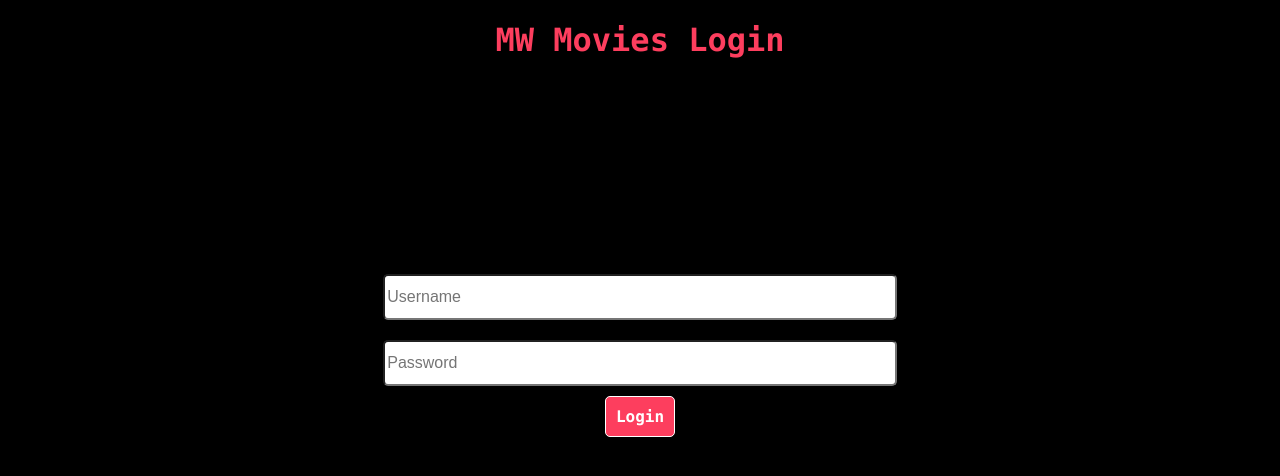
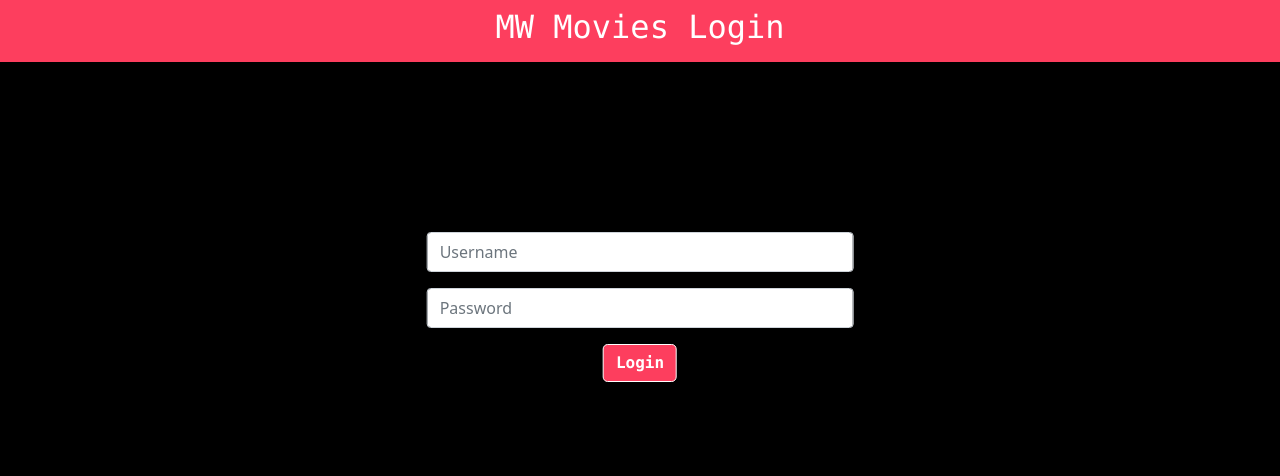
Before and after one commit to MohamedWSalah/STP-Task1, a plain HTML site: page index.html in a window 1280 px wide. Drawn offline with nearby package versions, Linux system fonts and the light colour scheme.

Commit message:
Added bootstrap and used its classes in index page

```diff
--- a/index.html
+++ b/index.html
@@ -1,22 +1,47 @@
 <!DOCTYPE html>
 <html>
   <head>
+    <meta name="viewport" content="width=device-width, initial-scale=1" />
+
+    <link
+      href="https://cdn.jsdelivr.net/npm/bootstrap@5.1.3/dist/css/bootstrap.min.css"
+      rel="stylesheet"
+      integrity="sha384-1BmE4kWBq78iYhFldvKuhfTAU6auU8tT94WrHftjDbrCEXSU1oBoqyl2QvZ6jIW3"
+      crossorigin="anonymous"
+    />
     <link rel="stylesheet" type="text/css" href="main.css" />
     <link rel="stylesheet" type="text/css" href="listScreen.css" />
     <title>MW Movies</title>
   </head>
+  <header>
+    <nav
+      class="navbar navbar-light justify-content-center"
+      style="background-color: rgb(253, 62, 94)"
+    >
+      <h1 class="pageTitle">MW Movies Login</h1>
+    </nav>
+  </header>
 
   <body>
-    <h1 class="pageTitle">MW Movies Login</h1>
-    <div class="loginBox">
-      <input type="text" name="username" id="username" placeholder="Username" />
-      <input
-        type="password"
-        name="password"
-        id="password"
-        placeholder="Password"
-      />
-      <button class="loginBtn">Login</button>
+    <div class="col-sm-4 loginBox">
+      <form>
+        <div class="mb-3">
+          <input
+            type="text"
+            class="form-control input-sm"
+            placeholder="Username"
+          />
+        </div>
+        <div class="mb-3">
+          <input type="password" class="form-control" placeholder="Password" />
+        </div>
+        <button type="submit" class="btn btn-primary loginBtn">Login</button>
+      </form>
     </div>
+    <script
+      src="https://cdn.jsdelivr.net/npm/bootstrap@5.1.3/dist/js/bootstrap.bundle.min.js"
+      integrity="sha384-ka7Sk0Gln4gmtz2MlQnikT1wXgYsOg+OMhuP+IlRH9sENBO0LRn5q+8nbTov4+1p"
+      crossorigin="anonymous"
+    ></script>
   </body>
 </html>
--- a/main.css
+++ b/main.css
@@ -2,19 +2,15 @@ body {
   background-color: black;
   text-align: center;
   text-align: -webkit-center;
-  position: relative;
 }
 
 .pageTitle {
   font-family: "Lucida Console", "Courier New", monospace;
-  color: rgb(253, 62, 94);
+  color: white;
+  font-size: 2rem;
 }
 
 .loginBox {
-  width: 50%;
-  display: flex;
-  flex-direction: column;
-  align-items: center;
   position: absolute;
   left: 50%;
   transform: translate(-50%, 100%);
@@ -30,7 +26,7 @@ input {
 
 input:focus {
   outline: none;
-  border: 2px solid rgb(253, 62, 94);
+  border: 2px solid rgb(253, 62, 94) !important;
 }
 
 .loginBtn {
@@ -40,8 +36,6 @@ input:focus {
   border: 1px solid;
   font-size: medium;
   font-weight: bold;
-  margin-bottom: 10px;
-  padding: 10px;
   font-family: "Lucida Console", "Courier New", monospace;
 }
 
```
Also changed, not shown: listScreen.html (+6 -0 lines).
